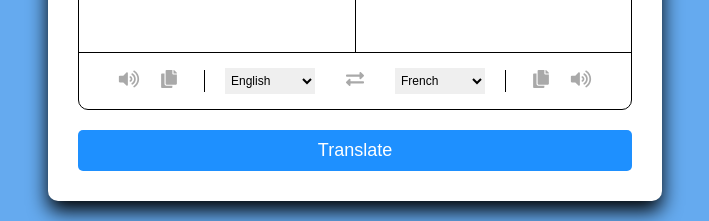
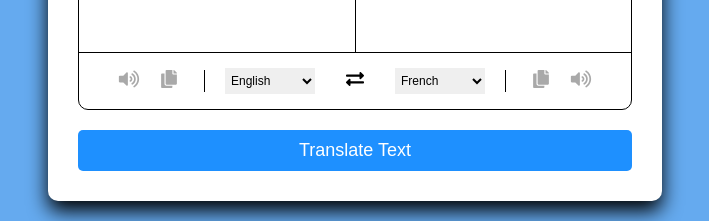
Before and after one commit to IT21062438/Translation-App, a React (Create React App) app in the folder frontend/: page / in a window 1280 px wide. Shown: the part 424-645 px from the top of the page, without its empty margins (315-1024 px from the left). Built offline with nearby package versions, Linux system fonts and the light colour scheme.

Commit message:
Translation created

```diff
--- a/frontend/src/components/Translator.js
+++ b/frontend/src/components/Translator.js
@@ -7,6 +7,7 @@ function Translator() {
   const [toText, setToText] = useState("");
   const [fromLanguage, setFromLanguage] = useState("en");
   const [toLanguage, setToLanguage] = useState("fr");
+  const [loading, setLoading] = useState(false);
 
   const handleExchange = () => {
     let tempValue = fromText;
@@ -36,6 +37,30 @@ function Translator() {
     }
   };
 
+  const handleTranslate = () => {
+    if (!fromText.trim()) {
+      alert("Please enter text to translate.");
+      return;
+    }
+    setLoading(true);
+    let url = `https://api.mymemory.translated.net/get?q=${fromText}&langpair=${fromLanguage}|${toLanguage}`;
+    fetch(url)
+      .then((res) => res.json())
+      .then((data) => {
+        setToText(data.responseData.translatedText);
+        setLoading(false);
+      })
+      .catch((error) => {
+        console.error("Translation error:", error);
+        alert("An error occurred while translating. Please try again.");
+        setLoading(false);
+      });
+  };
+  const handleClear = () => {
+    setFromText("");
+    setToText("");
+  };
+
   return (
     <div>
       <div className="wrapper">
@@ -43,7 +68,6 @@ function Translator() {
           <textarea
             className="from-text"
             name="from"
-            id="from"
             placeholder="Enter Text"
             value={fromText}
             onChange={(e) => setFromText(e.target.value)}
@@ -51,7 +75,6 @@ function Translator() {
           <textarea
             className="to-text"
             name="to"
-            id="to"
             readOnly
             value={toText}
           ></textarea>
@@ -61,12 +84,10 @@ function Translator() {
             <div className="icons">
               <FaVolumeUp
                 className="from-vol"
-                id="from"
                 onClick={() => handleIconClick("speak", fromText, fromLanguage)}
               />
               <FaCopy
                 className="from-copy"
-                id="from"
                 onClick={() => handleIconClick("copy", fromText)}
               />
             </div>
@@ -101,19 +122,20 @@ function Translator() {
             <div className="icons">
               <FaCopy
                 className="to-vol"
-                id="to"
                 onClick={() => handleIconClick("copy", toText)}
               />
               <FaVolumeUp
                 className="from-copy"
-                id="to"
                 onClick={() => handleIconClick("speak", toText, toLanguage)}
               />
             </div>
           </li>
         </ul>
       </div>
-      <button>Translate</button>
+      <button onClick={handleTranslate}>
+        {loading ? "Translating ..." : "Translate Text"}
+      </button>
+      {fromText && <button onClick={handleClear}>Clear</button>}
     </div>
   );
 }
--- a/frontend/src/index.css
+++ b/frontend/src/index.css
@@ -36,6 +36,7 @@ textarea {
   padding: 10px;
   font-size: 18px;
 }
+
 .text-input {
   display: flex;
   border-bottom: 1px solid;
@@ -88,7 +89,7 @@ li {
 .i-change {
   width: 40px;
   font-size: 18px;
-  color: darkgray;
+  color: #000000;
   justify-content: center;
 }
 
```
